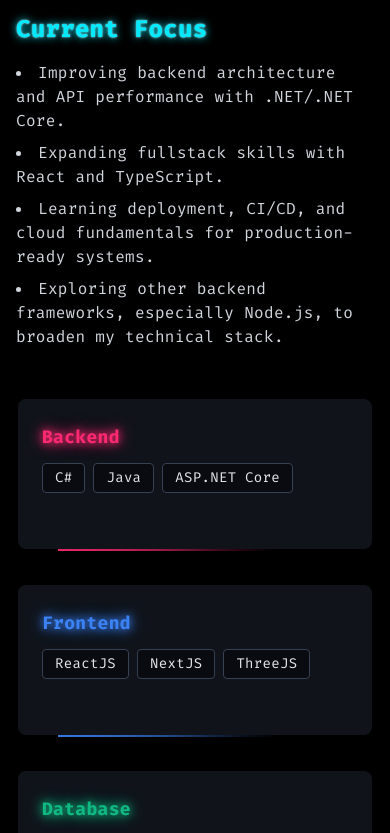
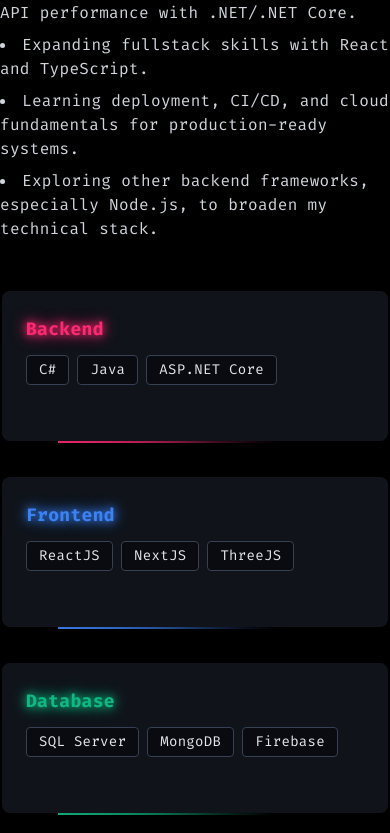
Before and after one commit to iamTaDu/portfolio, a Next.js app: page / in a window 390 px wide. Shown: the part 1347-2180 px from the top of the page. Built offline with nearby package versions, Linux system fonts and the light colour scheme.

Commit message:
fix UI space mobile

```diff
--- a/src/app/page.tsx
+++ b/src/app/page.tsx
@@ -623,7 +623,7 @@ export default function Home() {
   // Show loading state while mounting
   if (!mounted) {
     return (
-      <main className="overflow-x-hidden min-h-screen w-full flex flex-col items-center justify-start px-4 py-8 bg-black text-white">
+      <main className="overflow-x-hidden min-h-screen w-full flex flex-col items-center justify-start px-4 pt-8 pb-0 bg-black text-white">
         {/* Loading content */}
       </main>
     );
@@ -631,7 +631,7 @@ export default function Home() {
 
   return (
     <main
-      className={`min-h-screen w-full flex flex-col items-center justify-start px-4 py-8 ${theme === "dark" ? "bg-black text-white" : "bg-white text-black"}`}
+      className={`min-h-screen w-full flex flex-col items-center justify-start pt-8 pb-0 ${theme === "dark" ? "bg-black text-white" : "bg-white text-black"}`}
     >
       {theme === "dark" && (
         <div
@@ -1009,7 +1009,7 @@ export default function Home() {
       )}
 
       <footer
-        className={`w-full text-center py-8 text-sm mt-16 ${theme === "light" ? "text-black" : "text-gray-400"}`}
+        className={`w-full text-center text-sm mt-16 ${theme === "light" ? "text-black" : "text-gray-400"}`}
       >
         © 2025 Võ Tấn Dũng. Built with NextJS, ThreeJS, Tailwind CSS.
       </footer>
```
